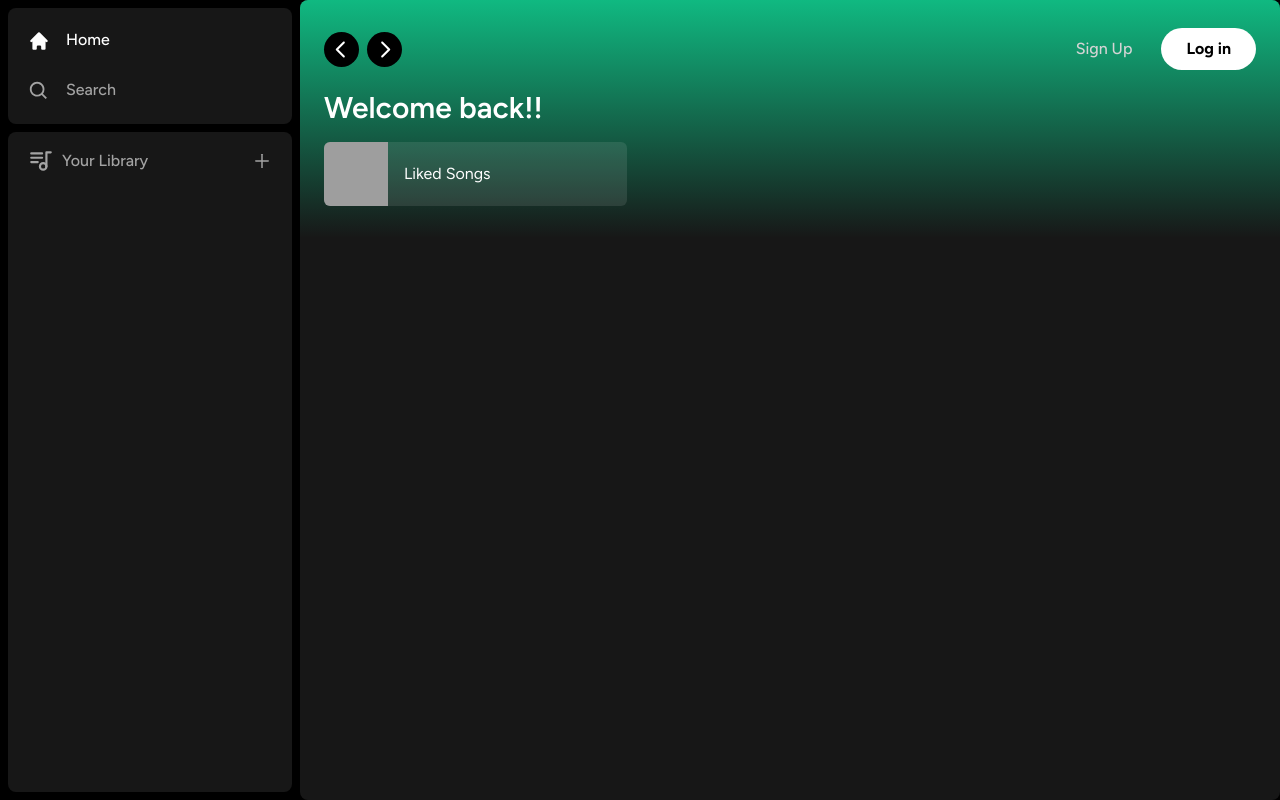
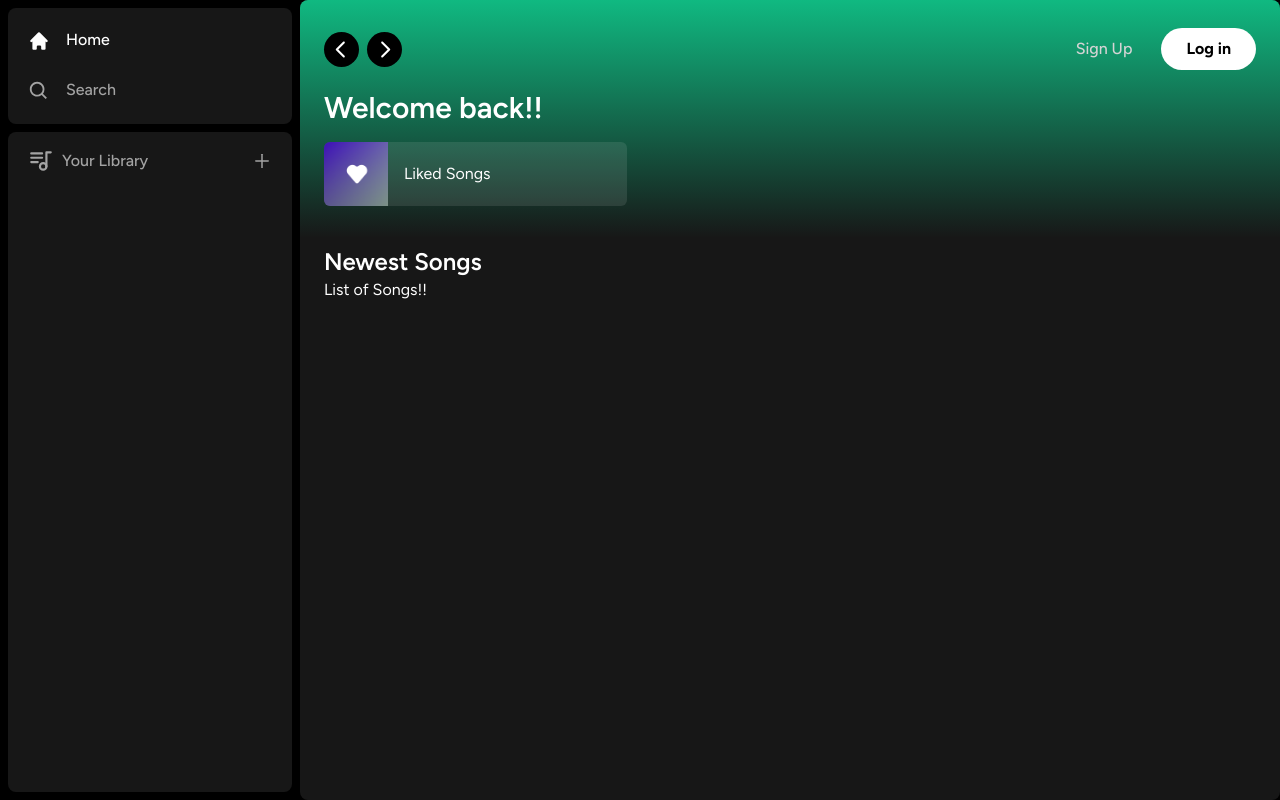
Before and after one commit to Azharul-Raj/streamify, a Next.js app: page / in a window 1280 px wide. Built offline with nearby package versions, Linux system fonts and the light colour scheme; grey boxes are pictures that could not be loaded.

Commit message:
header desing done

```diff
--- a/app/(site)/page.tsx
+++ b/app/(site)/page.tsx
@@ -18,6 +18,14 @@
         </div>
       </div>
     </Header>
+    <div className="mt-2 mb-7 px-6">
+      <div className="flex justify-between items-center">
+        <h1 className="text-white text-2xl font-semibold">Newest Songs</h1>
+      </div>
+      <div className="">
+        List of Songs!!
+      </div>
+    </div>
     </div>
   )
 }
--- a/components/ListItem.tsx
+++ b/components/ListItem.tsx
@@ -17,7 +17,9 @@
     router.push(href);
   }
   return (
-    <button className='relative group flex items-center rounded-md overflow-hidden gap-x-4 bg-neutral-100/10 hover:bg-neutral-100/20 transition pr-4'>
+    <button
+    onClick={onClick}
+    className='relative group flex items-center rounded-md overflow-hidden gap-x-4 bg-neutral-100/10 hover:bg-neutral-100/20 transition pr-4'>
       <div className="relative min-h-[64px] min-w-[64px]">
         <Image
         src={image}
```
Also changed, not shown: public/images/liked.png (added).
